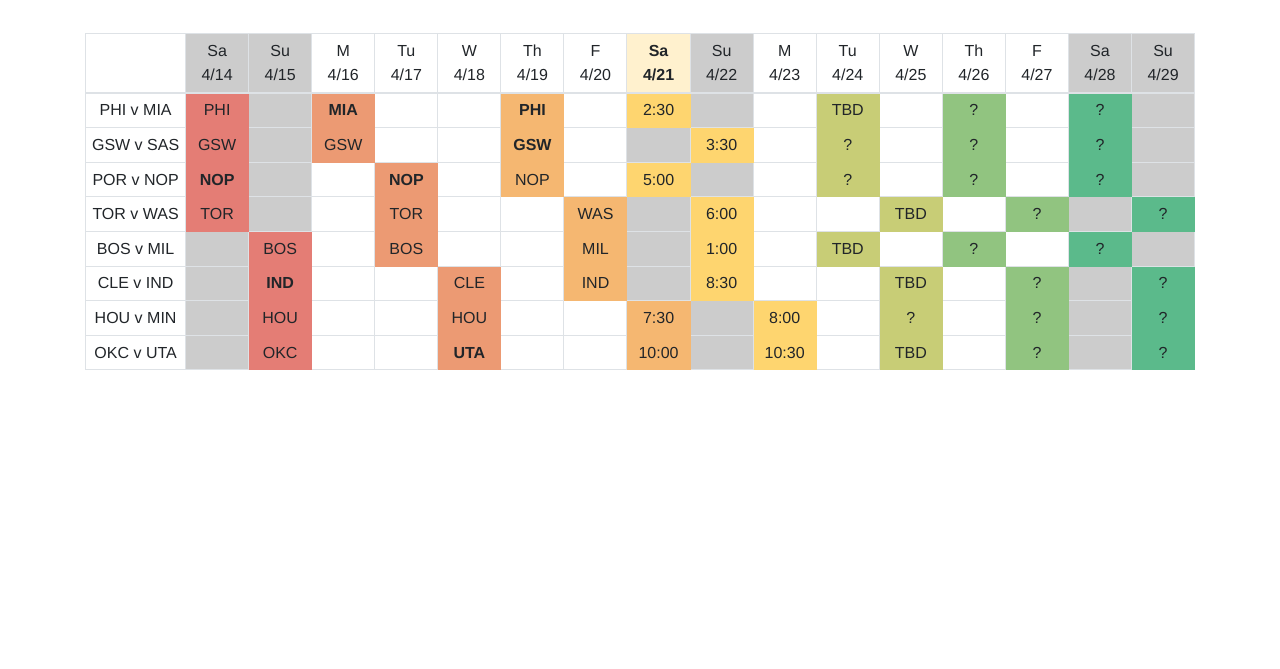
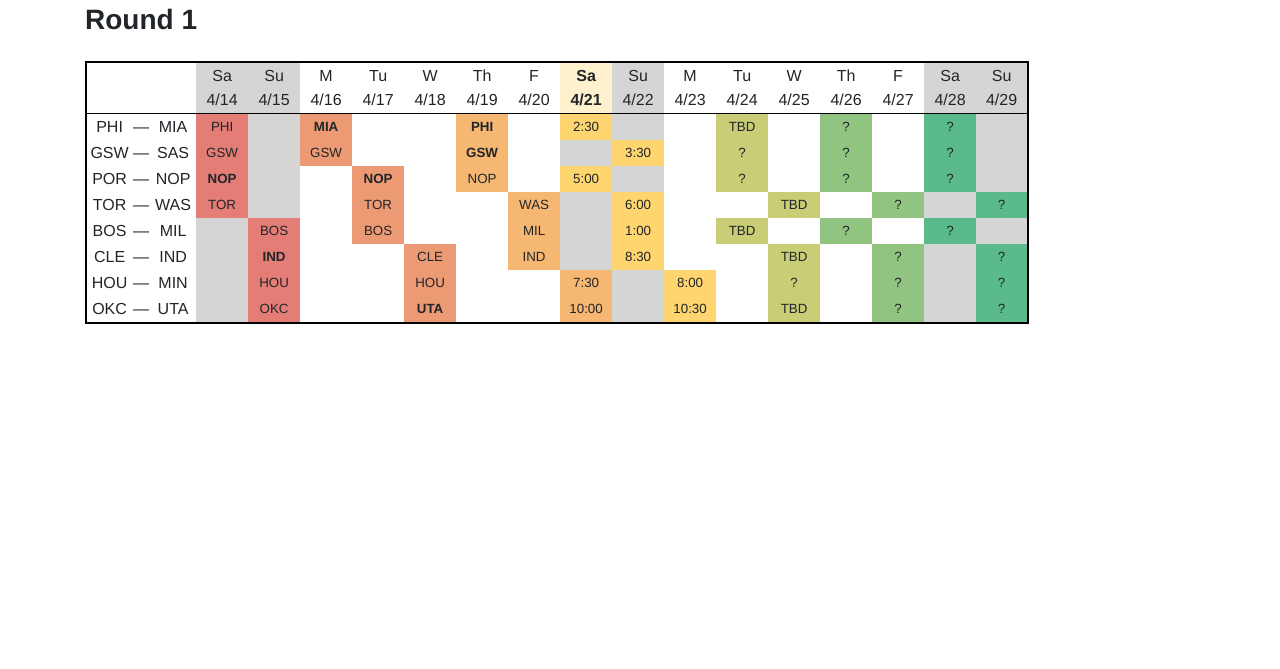
Before and after one commit to jmanian/taargus.taarg.us, a plain HTML site: page nba2/index.html in a window 1280 px wide. Shown: the part 131-800 px from the top of the page. Drawn offline with nearby package versions, Linux system fonts and the light colour scheme.

Commit message:
lots of style

```diff
--- a/nba2/data.js
+++ b/nba2/data.js
@@ -1,6 +1,6 @@
 var rounds = [
   {
-    name: 'First Round',
+    name: 'Round 1',
     startDate: '2018-04-14',
     endDate: '2018-04-29',
     matchups: [
--- a/nba2/index.css
+++ b/nba2/index.css
@@ -2,20 +2,36 @@ body {
   font-family: Helvetica Neue, Arial, sans-serif;
 }
 
-h3 {
-  padding-bottom: 20px;
+h1, h2, h3 {
+  font-weight: bold;
+  padding-bottom: 16px;
 }
 
 table {
   table-layout: fixed;
+  border: 2px solid black;
+}
+
+thead {
+  border-bottom: 1px solid black;
+}
+
+td {
+  text-align: center;
+  cursor: default;
+  user-select: none;
 }
 
 td.team {
-  width: 100px;
+  width: 46px;
+}
+
+td.v {
+  width: 5px;
 }
 
 td.date {
-  /*width: 55px;*/
+  width: 52px;
 }
 
 td.date.today {
@@ -24,56 +40,41 @@ td.date.today {
 }
 
 td.weekend {
-  background-color: #CCCCCC;
+  background-color: #D5D5D5;
 }
 
-td {
-  text-align: center;
-  cursor: default;
-  user-select: none;
-  /*width: 55px;*/
+td.game {
+  font-size: 10pt;
 }
 
-td.upset {
+td.game.upset {
   font-weight: bold;
 }
 
-td.game1 {
+td.game.game1 {
   background-color: #E47D75;
-  border-color: #E47D75;
 }
 
-td.game2 {
+td.game.game2 {
   background-color: #EC9A73;
-  border-color: #EC9A73;
 }
 
-td.game3 {
+td.game.game3 {
   background-color: #F5B771;
-  border-color: #F5B771;
 }
 
-td.game4 {
+td.game.game4 {
   background-color: #FED56F;
-  border-color: #FED56F;
 }
 
-td.game5 {
+td.game.game5 {
   background-color: #C8CD76;
-  border-color: #C8CD76;
 }
 
-td.game6 {
+td.game.game6 {
   background-color: #91C480;
-  border-color: #91C480;
 }
 
-td.game7 {
+td.game.game7 {
   background-color: #5BBA8B;
-  border-color: #5BBA8B;
 }
-
-.badge {
-  width: 42px;
-  font-size: 10pt;
-}
--- a/nba2/index.html
+++ b/nba2/index.html
@@ -11,7 +11,7 @@
 
     <!-- game cells -->
     <script type="text/x-template" id="game-template">
-      <td user-select="none" data-toggle="tooltip" :title="hover" :class="[badgeClass, {upset: upset}]" v-if='hasGame'>
+      <td class='game' user-select="none" data-toggle="tooltip" :title="hover" :class="[gameClass, {upset: upset}]" v-if='hasGame'>
         {{ content }}
       </td>
       <td v-else :class='{ weekend: isWeekend }'>
@@ -21,7 +21,9 @@
     <!-- matchup rows -->
     <script type="text/x-template" id="matchup-template">
       <tr>
-        <td data-toggle="tooltip" data-placement='left' :title="teamsHover">{{ teamsLabel }}</td>
+        <td class='team' data-toggle="tooltip" data-placement='left' :title="teamsHover">{{ matchup.favorite.toUpperCase() }}</td>
+        <td class='v' data-toggle="tooltip" data-placement='left' :title="teamsHover">—</td>
+        <td class='team' data-toggle="tooltip" data-placement='left' :title="teamsHover">{{ matchup.underdog.toUpperCase() }}</td>
         <n-game v-for='(day, index) in days' :game='day' :favorite='matchup.favorite' :underdog='matchup.underdog' :matchupFinished='finished' :minGames='minGames' :key='String(matchup.id) + String(index)'></n-game>
       </tr>
     </script>
@@ -30,10 +32,10 @@
     <script type="text/x-template" id="round-template">
       <div>
         <h3>{{ round.name }}</h3>
-        <table class='table table-bordered table-sm'>
+        <table>
           <thead>
             <tr>
-              <td class='team'></td>
+              <td class='team'></td><td class='v'></td><td class='team'></td>
               <td class='date' scope='col' :class='{ today: dateLabel[2], weekend: dateLabel[3] }' v-for='dateLabel in dateLabels'>
                 {{ dateLabel[0] }}
                 <br>
@@ -51,7 +53,7 @@
     <!-- root element -->
     <div id="app">
       <div class='container'>
-        <h1>NBA Playoffs Bullshit</h1>
+        <h1>NBA Playoffs Schedules</h1>
         <h2>2018</h2>
         <n-round v-for='round in rounds' :round='round' :key='round.id'></n-round>
       </div>
--- a/nba2/main.js
+++ b/nba2/main.js
@@ -26,6 +26,9 @@ var NGame = {
     scheduled: function () {
       return this.game.time != undefined
     },
+    necessary: function () {
+      return this.game.number <= this.minGames
+    },
     played: function () {
       return this.game.winner != undefined
     },
@@ -38,7 +41,7 @@ var NGame = {
         }
       }
     },
-    badgeClass: function () {
+    gameClass: function () {
       return 'game' + this.game.number
     },
     content: function () {
@@ -48,7 +51,7 @@ var NGame = {
         return this.game.time
       } else if (this.matchupFinished) {
         return '–'
-      } else if (this.game.number <= this.minGames) {
+      } else if (this.necessary) {
         return 'TBD'
       } else {
         return '?'
@@ -57,6 +60,8 @@ var NGame = {
     hover: function () {
       if (this.scheduled) {
         return [this.game.time, 'pm', this.game.network].join(' ')
+      } else if (!this.necessary) {
+        return ['if necessary']
       }
     }
   }
@@ -69,9 +74,6 @@ var NMatchup = {
     'n-game': NGame
   },
   computed: {
-    teamsLabel: function () {
-      return this.matchup.favorite.toUpperCase() + ' v ' + this.matchup.underdog.toUpperCase()
-    },
     teamsHover: function () {
       return this.matchup.conference + ' ' + this.matchup.fseed + ' v ' + this.matchup.useed
     },
```
